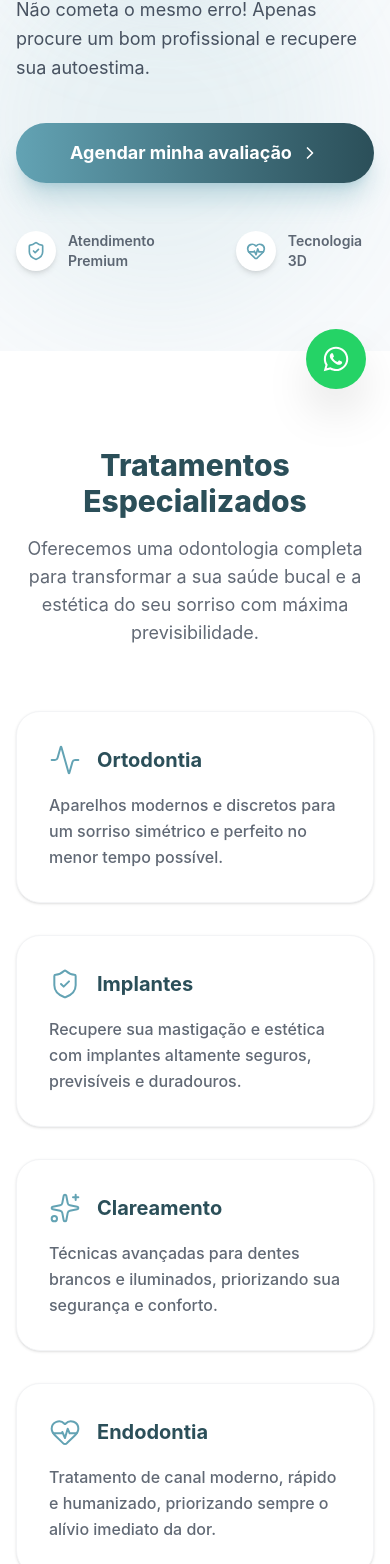
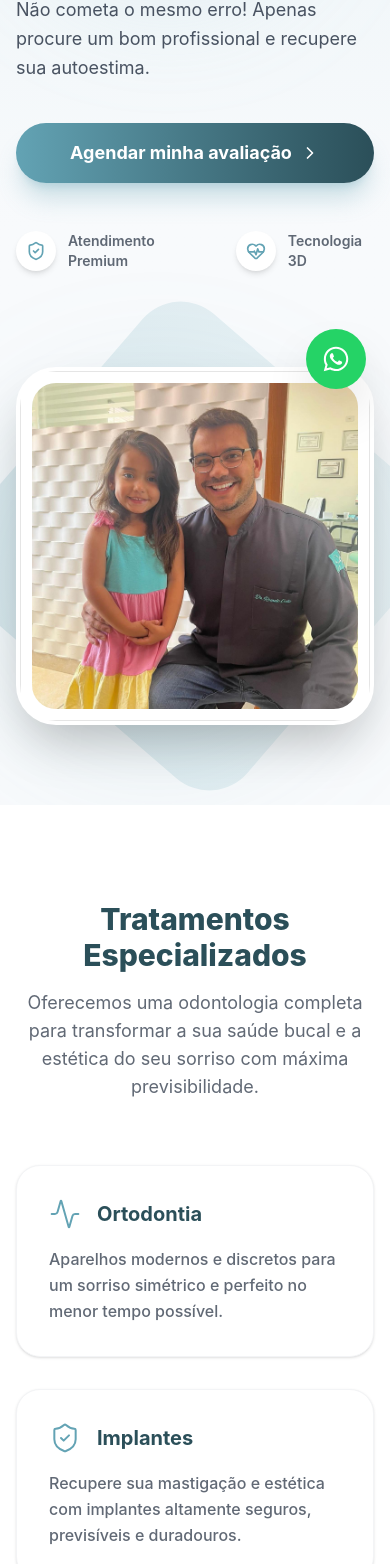
Before and after one commit to autonomousia25-hue/13-app-dr-romulo-costa, a React (Vite) app: page / in a window 390 px wide. Shown: the part 431-1995 px from the top of the page. Built offline with nearby package versions, Linux system fonts and the light colour scheme.

Commit message:
fix: restore hero image on mobile and update Clareamento icon to ToothSparkle

```diff
--- a/src/App.jsx
+++ b/src/App.jsx
@@ -20,6 +20,14 @@ const ToothIcon = ({ size = 24, className = "" }) => (
   <svg className={className} xmlns="http://www.w3.org/2000/svg" width={size} height={size} viewBox="0 0 24 24" fill="none" stroke="currentColor" strokeWidth="2" strokeLinecap="round" strokeLinejoin="round">
     <path d="M10 21c-2.3 0-4-1.7-4-4V7a4 4 0 1 1 8 0v10c0 2.3-1.7 4-4 4"></path>
     <path d="M10 21c0-2.3 1.7-4 4-4s4 1.7 4 4"></path>
+  </svg>
+);
+
+const ToothSparkleIcon = ({ size = 24, className = "" }) => (
+  <svg className={className} xmlns="http://www.w3.org/2000/svg" width={size} height={size} viewBox="0 0 24 24" fill="none" stroke="currentColor" strokeWidth="1.5" strokeLinecap="round" strokeLinejoin="round">
+    <path d="M10 22a5 5 0 0 1-5-5c0-2-1-3-2-5a4 4 0 0 1 8-1.5c1-1 3-1 4 0a4 4 0 0 1 1.6 5" />
+    <path d="M10 22c0-2.3 1.7-4 4-4" />
+    <path d="M21 2l-1.5 4-4 1.5 4 1.5L21 13l1.5-4 4-1.5-4-1.5z" />
   </svg>
 );
 
@@ -167,7 +175,7 @@ function App() {
               initial={{ opacity: 0, scale: 0.8, rotate: -5 }}
               animate={{ opacity: 1, scale: 1, rotate: 0 }}
               transition={{ duration: 0.8, ease: "easeOut" }}
-              className="relative hidden lg:block"
+              className="relative mt-12 lg:mt-0"
             >
                {/* Decorative background shape */}
                <motion.div
@@ -210,7 +218,7 @@ function App() {
             {[
               { icon: Activity, title: "Ortodontia", desc: "Aparelhos modernos e discretos para um sorriso simétrico e perfeito no menor tempo possível." },
               { icon: ShieldCheck, title: "Implantes", desc: "Recupere sua mastigação e estética com implantes altamente seguros, previsíveis e duradouros." },
-              { icon: Sparkles, title: "Clareamento", desc: "Técnicas avançadas para dentes brancos e iluminados, priorizando sua segurança e conforto." },
+              { icon: ToothSparkleIcon, title: "Clareamento", desc: "Técnicas avançadas para dentes brancos e iluminados, priorizando sua segurança e conforto." },
               { icon: HeartPulse, title: "Endodontia", desc: "Tratamento de canal moderno, rápido e humanizado, priorizando sempre o alívio imediato da dor." },
               { icon: CheckCircle, title: "Próteses", desc: "Reabilitação oral completa com materiais de alta estética que devolvem a naturalidade do sorriso." },
               { icon: PlusCircle, title: "Clínico Geral", desc: "Foco na prevenção, limpeza profissional e manutenção contínua para sua saúde bucal em longo prazo." }
```
